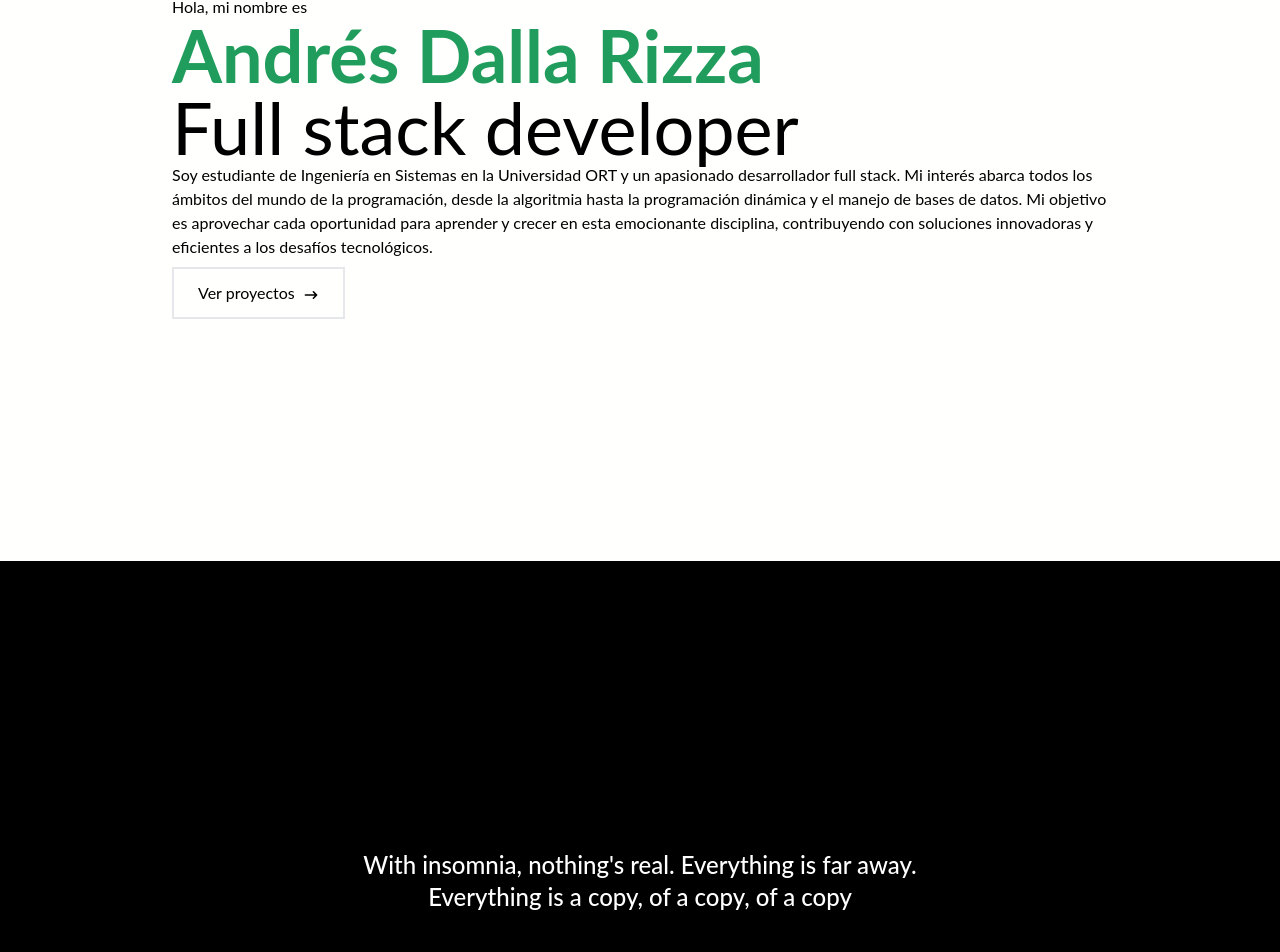
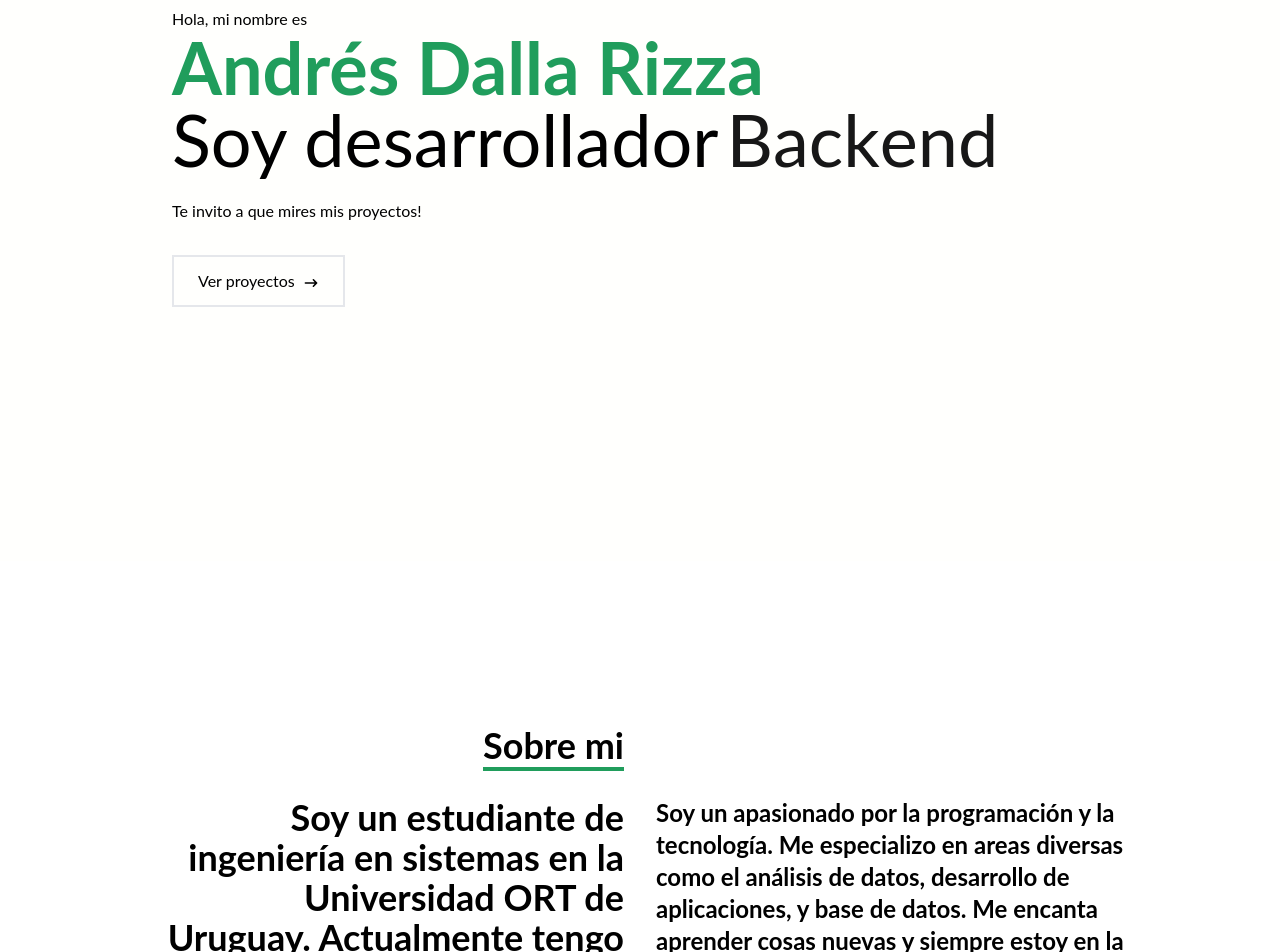
Before and after one commit to Andresdalla/PortfolioWeb, a React (Create React App) app: page / in a window 1280 px wide. Shown: the part 239-1191 px from the top of the page. Built offline with nearby package versions, Linux system fonts and the light colour scheme; the HTML template or start-up script is replaced by a standard one.

Commit message:
home actualizado

```diff
--- a/src/App.js
+++ b/src/App.js
@@ -4,7 +4,7 @@ import SobreMi from "./components/SobreMi";
 import Skills from "./components/Skills";
 import MiTrabajo from "./components/MiTrabajo";
 import Contacto from "./components/Contacto"
-import Prueba from './components/Prueba';
+import NuevoSobreMi from './components/NuevoSobreMi';
 
 function App() {
   return (
@@ -12,7 +12,7 @@ function App() {
       <Navbar/>
       <Home/>
       {/* <SobreMi/> */}
-      <Prueba/>
+      <NuevoSobreMi/>
       <div name='skills' className='w-full h-screen bg-[#fffffd]' style={{ marginBottom: '200px' }}>
         <Skills/>
       </div>
--- a/src/assets/Asete.jsx
+++ b/src/assets/utils/FondoPixeles.jsx
@@ -5,7 +5,7 @@ import React, { useMemo, useRef } from "react";
 import * as THREE from "three";
 
 export const CanvasRevealEffect = ({
-  animationSpeed = 0.4,
+  animationSpeed = 0.,
   opacities = [0.3, 0.3, 0.3, 0.5, 0.5, 0.5, 0.8, 0.8, 0.8, 1],
   colors = [[0, 255, 255]],
   containerClassName,
@@ -31,7 +31,7 @@ export const CanvasRevealEffect = ({
         />
       </div>
       {showGradient && (
-        <div className="absolute inset-0 bg-gradient-to-t from-gray-950 to-[84%]" />
+        <div className="" />
       )}
     </div>
   );
--- /dev/null
+++ b/src/assets/utils/LetrasHumo.jsx
@@ -0,0 +1,79 @@
+"use client";
+import React, { useCallback, useEffect, useRef, useState } from "react";
+import { AnimatePresence, motion, LayoutGroup } from "framer-motion";
+import { cn } from "./cn";
+
+export const FlipWords = ({
+  words,
+  duration = 3000,
+  className,
+}) => {
+  const [currentWord, setCurrentWord] = useState(words[0]);
+  const [isAnimating, setIsAnimating] = useState(false);
+  const startAnimation = useCallback(() => {
+    const word = words[words.indexOf(currentWord) + 1] || words[0];
+    setCurrentWord(word);
+    setIsAnimating(true);
+  }, [currentWord, words]);
+
+  useEffect(() => {
+    if (!isAnimating)
+      setTimeout(() => {
+        startAnimation();
+      }, duration);
+  }, [isAnimating, duration, startAnimation]);
+
+  return (
+    <AnimatePresence
+      onExitComplete={() => {
+        setIsAnimating(false);
+      }}
+    >
+      <motion.div
+        initial={{
+          opacity: 0,
+          y: 10,
+        }}
+        animate={{
+          opacity: 1,
+          y: 0,
+        }}
+        transition={{
+          duration: 0.4,
+          ease: "easeInOut",
+          type: "spring",
+          stiffness: 100,
+          damping: 10,
+        }}
+        exit={{
+          opacity: 0,
+          y: -40,
+          x: 40,
+          filter: "blur(8px)",
+          scale: 2,
+          position: "absolute",
+        }}
+        className={cn(
+          "text-4xl sm:text-7xl text-neutral-900  dark:text-neutral-900 px-2",
+          className
+        )}
+        key={currentWord}
+      >
+        {currentWord.split("").map((letter, index) => (
+          <motion.span
+            key={currentWord + index}
+            initial={{ opacity: 0, y: 10, filter: "blur(8px)" }}
+            animate={{ opacity: 1, y: 0, filter: "blur(0px)" }}
+            transition={{
+              delay: index * 0.08,
+              duration: 0.4,
+            }}
+            className="inline-block"
+          >
+            {letter}
+          </motion.span>
+        ))}
+      </motion.div>
+    </AnimatePresence>
+  );
+};
--- a/src/components/Home.jsx
+++ b/src/components/Home.jsx
@@ -1,22 +1,18 @@
 import React from 'react'
 import { HiArrowNarrowRight } from 'react-icons/hi'
 import { Link } from 'react-scroll'
-const Home = () => {
+import { FlipWords } from "../assets/utils/LetrasHumo";
+
+export function Home() {
+  const words = ["Frontend", "Backend", "Fullstack"];
   return (
     <div name='home' className='w-full h-screen bg-[#fffffd]'>
       <div className='max-w-[1000px] mx-auto px-8 flex flex-col
          justify-center h-full'>
         <p>Hola, mi nombre es</p>
         <h1 className='text-4xl sm:text-7xl font-bold text-[#209d5c]'>Andrés Dalla Rizza</h1>
-        <h2 className='text-4xl sm:text-7xl'>Full stack developer</h2>
-        <p>Soy estudiante de Ingeniería en Sistemas en la Universidad
-          ORT y un apasionado desarrollador full stack.
-          Mi interés abarca todos los ámbitos del mundo
-          de la programación, desde la algoritmia
-          hasta la programación dinámica y el manejo de bases de datos.
-          Mi objetivo es aprovechar cada oportunidad para aprender
-          y crecer en esta emocionante disciplina, contribuyendo con soluciones
-          innovadoras y eficientes a los desafíos tecnológicos.</p>
+        <p className='text-3xl sm:text-7xl'>Soy desarrollador<FlipWords className={'text-4xl sm:text-7xl inline-block'} words={words}/> </p>
+        <p className='mt-6 mb-6'>Te invito a que mires mis proyectos!</p>
         <div>
           <Link to="trabajos" smooth={true} duration={500}>
             <button className='group border-2 px-6 py-3 my-2 flex items-center hover:bg-[#209d5c] hover:border-[#209d5c]'>
@@ -32,4 +28,5 @@ const Home = () => {
   )
 }
 
-export default Home
+
+export default Home;
--- /dev/null
+++ b/src/components/NuevoSobreMi.jsx
@@ -0,0 +1,66 @@
+"use client";
+import React, { useState } from "react";
+import { AnimatePresence, motion } from "framer-motion";
+import { CanvasRevealEffect } from "../assets/utils/FondoPixeles";
+
+export function CanvasRevealEffectDemo3() {
+  const [hovered, setHovered] = useState(false);
+
+  return (
+    <div
+      name = "sobreMi"
+      onMouseEnter={() => setHovered(true)}
+      onMouseLeave={() => setHovered(false)}
+      className="h-[40rem] flex flex-col lg:flex-row overflow-hidden items-center justify-center bg-white w-full gap-4 mx-auto px-8 relative"
+    >
+    <div className='flex flex-col justify-center items-center w-full h-full'>
+        <div className='max-w-[1000px] w-full grid grid-cols-2 gap-8'>
+          <div className='sm:text-right pb-8 pl-4'>
+            <p className="md:text-4xl text-2xl font-bold text-center text-black relative z-20 max-w-2xl mx-auto inline border-b-4 border-[#209d5c]">Sobre mi</p>
+          </div>
+        </div>
+        <div className='max-w-[1000px] w-full grid sm:grid-cols-2 gap-8 px-4'>
+            <div>
+              <p className='sm:text-right text-4xl relative z-20 font-bold'>Soy un estudiante de ingeniería en sistemas en la
+                Universidad ORT de Uruguay. Actualmente tengo 21 años y me encuentro en el 5to semestre de la carrera.
+              </p>
+            </div>
+            <div>
+              <p className="text-2xl font-bold relative">Soy un apasionado por la programación y la tecnología. Me especializo en areas diversas como el análisis
+                de datos, desarrollo de aplicaciones, y base de datos. Me encanta aprender cosas nuevas y siempre estoy en la busqueda de nuevos desafios.
+              </p>
+            </div>
+        </div>
+    </div>
+
+      <AnimatePresence>
+        {hovered && (
+          <motion.div
+            initial={{ opacity: 0 }}
+            animate={{ opacity: 1 }}
+            exit={{ opacity: 0 }}
+            className="h-full w-full absolute inset-0"
+          >
+            <CanvasRevealEffect
+              animationSpeed={5}
+              containerClassName="bg-transparent"
+            //COLORES DE LOS PUNTOS
+              colors={[
+                // [32, 157, 92], //VERDE
+                [43,112,228], //AZUL
+                [233,179,0] //NARANJA AMARILLO
+              ]}
+              opacities={[0.6, 0 , 0, 0, 0, 0, 0, 0, 0, 0]}
+            // OPACIDAD DE LOS PUNTOS: poner o 0 o 1
+            //   opacities={[0.2, 0.2, 0.2, 0.2, 0.2, 0.4, 0.4, 0.4, 0.4, 1]}
+              dotSize={7}
+            />
+          </motion.div>
+        )}
+      </AnimatePresence>
+      {/* Radial gradient for the cute fade */}
+      {/* <div className="absolute inset-0 [mask-image:radial-gradient(400px_at_center,white,transparent)] bg-white/50 dark:bg-white/90" /> */}
+    </div>
+  );
+}
+export default CanvasRevealEffectDemo3;
--- a/src/components/Prueba.jsx
+++ /dev/null
@@ -1,45 +0,0 @@
-"use client";
-import React, { useState } from "react";
-import { AnimatePresence, motion } from "framer-motion";
-import { CanvasRevealEffect } from "../assets/Asete";
-
-export function CanvasRevealEffectDemo3() {
-  const [hovered, setHovered] = useState(false);
-
-  return (
-    <div
-      onMouseEnter={() => setHovered(true)}
-      onMouseLeave={() => setHovered(false)}
-      className="h-[40rem] flex flex-col lg:flex-row overflow-hidden items-center justify-center bg-black w-full gap-4 mx-auto px-8 relative"
-    >
-      <p className="md:text-2xl text-2xl font-medium text-center text-white relative z-20 max-w-2xl mx-auto">
-        With insomnia, nothing&apos;s real. Everything is far away. Everything
-        is a copy, of a copy, of a copy
-      </p>
-      <AnimatePresence>
-        {hovered && (
-          <motion.div
-            initial={{ opacity: 0 }}
-            animate={{ opacity: 1 }}
-            exit={{ opacity: 0 }}
-            className="h-full w-full absolute inset-0"
-          >
-            <CanvasRevealEffect
-              animationSpeed={5}
-              containerClassName="bg-transparent"
-              colors={[
-                [59, 130, 246],
-                [139, 92, 246],
-              ]}
-              opacities={[0.2, 0.2, 0.2, 0.2, 0.2, 0.4, 0.4, 0.4, 0.4, 1]}
-              dotSize={2}
-            />
-          </motion.div>
-        )}
-      </AnimatePresence>
-      {/* Radial gradient for the cute fade */}
-      <div className="absolute inset-0 [mask-image:radial-gradient(400px_at_center,white,transparent)] bg-black/50 dark:bg-black/90" />
-    </div>
-  );
-}
-export default CanvasRevealEffectDemo3;
```
Also changed, not shown: src/assets/utils/cn.js (renamed from src/assets/cn.js). Lines whose indentation alone changed are shown as unchanged.
